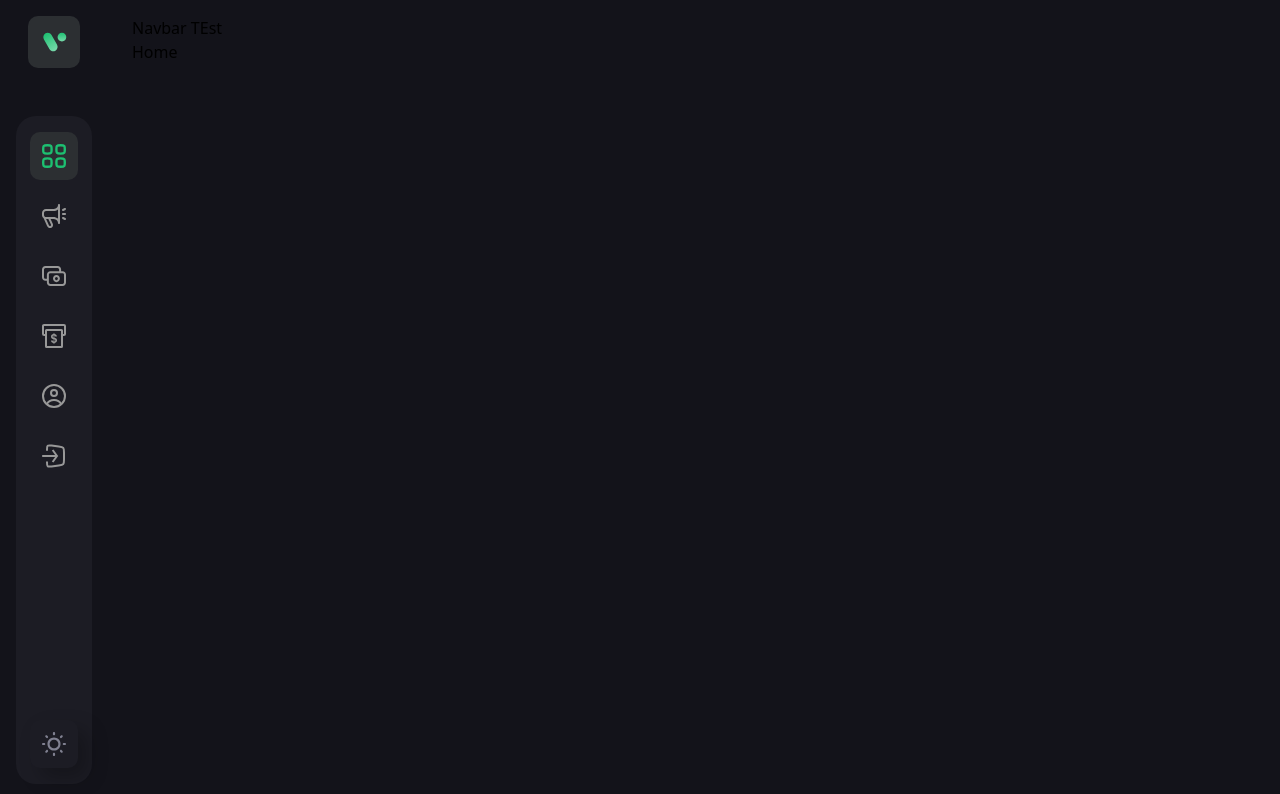
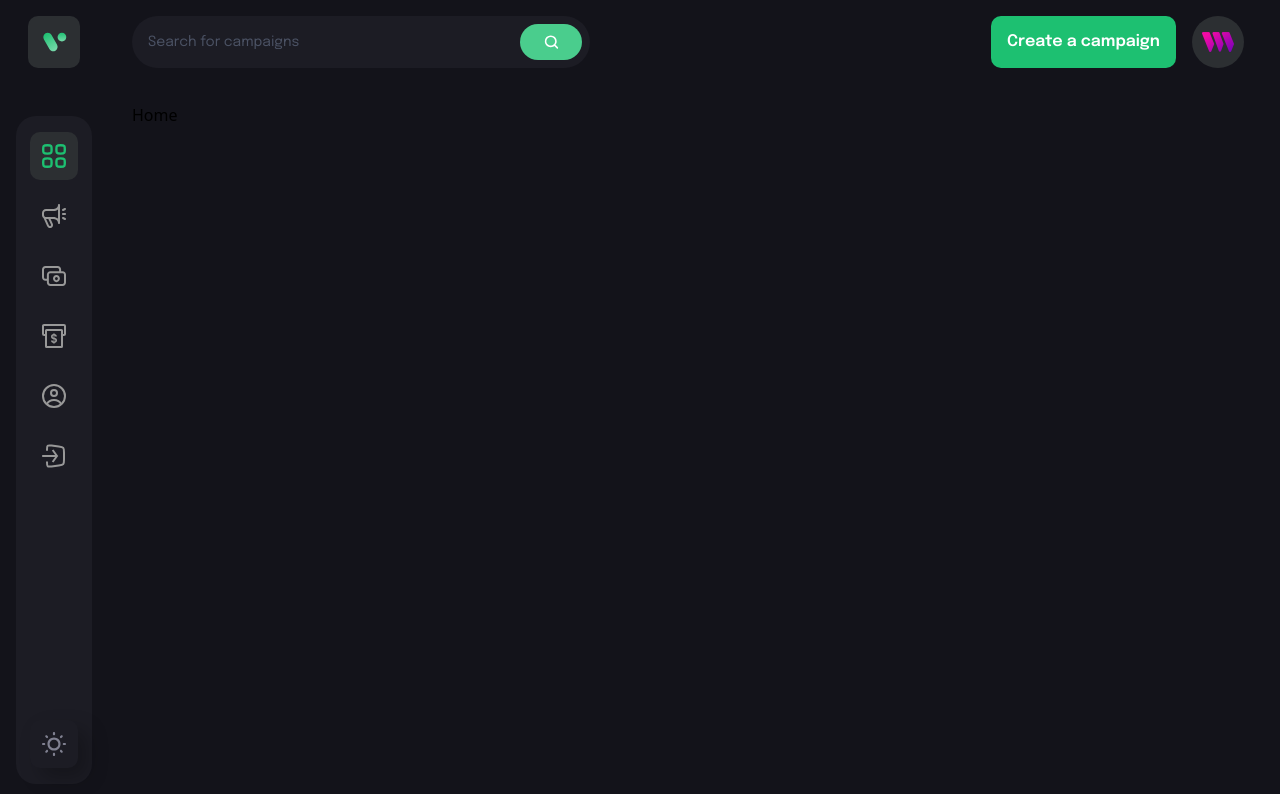
Before and after one commit to VishalTyagi098/Blockchain-CrowdFunding-App, a React (Vite) app in the folder client/: page / in a window 1280 px wide. Shown: the top 794 px of the page. Built offline with nearby package versions, Linux system fonts and the light colour scheme; what @thirdweb-dev/react would draw is missing.

Commit message:
navbar done

```diff
--- /dev/null
+++ b/client/src/components/CustomButton.jsx
@@ -0,0 +1,15 @@
+import React from "react";
+
+const CustomButton = ({ btnType, title, handleClick, styles }) => {
+  return (
+    <button
+      type={btnType}
+      className={`${styles} font-epilogue font-semibold text-[16px] leading-[26px] text-white min-h-[52px] px-4 rounded-[10px]`}
+      onClick={handleClick}
+    >
+      {title}
+    </button>
+  );
+};
+
+export default CustomButton;
--- a/client/src/components/Navbar.jsx
+++ b/client/src/components/Navbar.jsx
@@ -1,7 +1,122 @@
-import React from "react";
+import React, { useState } from "react";
+import { Link, useNavigate } from "react-router-dom";
+
+// INTERNAL IMPORT
+import { CustomButton } from "./";
+import { logo, menu, search, thirdweb } from "../assets";
+import { navlinks } from "../constants";
+
+const address = "0xabc";
 
 const Navbar = () => {
-  return <div>Navbar TEst</div>;
+  const navigate = useNavigate();
+  const [isActive, setIsActive] = useState("dashboard");
+  const [toggleDrawer, setToggleDrawer] = useState(false);
+
+  return (
+    <div className="flex md:flex-row flex-col-reverse justify-between mb-[35px] gap-6">
+      <div className="lg:flex-1 flex flex-row max-w-[458px] py-2 pl-4 pr-2 h-[52px] bg-[#1c1c24] rounded-[100px]">
+        <input
+          type="text"
+          placeholder="Search for campaigns"
+          className="flex w-full font-epilogue font-normal text-[14px] placeholder:text-[#4b5264] text-white bg-transparent outline-none"
+        />
+
+        <div className="w-[72px] h-full rounded-[20px] bg-[#4acd8d] flex justify-center items-center cursor-pointer">
+          <img
+            src={search}
+            alt="search"
+            className="w-[15px] h-[15px] object-contain"
+          />
+        </div>
+      </div>
+
+      <div className="sm:flex hidden flex-row justify-end gap-4">
+        <CustomButton
+          btnType="button"
+          title={address ? "Create a campaign" : "Connect"}
+          styles={address ? "bg-[#1dc071]" : "bg-[#8c6dfd]"}
+          handleClick={() => {
+            if (address) navigate("create-campaign");
+            else "connect()";
+          }}
+        />
+
+        <Link to="/profile">
+          <div className="w-[52px] h-[52px] rounded-full bg-[#2c2f32] flex justify-center items-center cursor-pointer">
+            <img
+              src={thirdweb}
+              alt="user"
+              className="w-[60%] h-[60%] object-contain"
+            />
+          </div>
+        </Link>
+      </div>
+
+      {/* Small Screen navigation */}
+      <div className="sm:hidden flex justify-between items-center relative">
+        <div className="w-[40px] h-[40px] rounded-[10px] bg-[#2c2f32] flex justify-center items-center cursor-pointer">
+          <img
+            src={thirdweb}
+            alt="user"
+            className="w-[60%] h-[60%] object-contain"
+          />
+        </div>
+        <img
+          src={menu}
+          alt="menu"
+          className="w-[34px] h-[34px] object-contain cursor-pointer"
+          onClick={() => setToggleDrawer((prev) => !prev)}
+        />
+        <div
+          className={`absolute top-[60px] right-0 left-0 bg-[#1c1c24] z-10 shadow-secondary py-4 ${
+            !toggleDrawer ? "-translate-y-[100vh]" : "translate-y-0"
+          } transition-all duration-700`}
+        >
+          <ul className="mb-4">
+            {navlinks.map((Link) => (
+              <li
+                key={Link.name}
+                className={`flex p-4 ${
+                  isActive === Link.name && "bg-[#3a3a43]"
+                }`}
+                onClick={() => {
+                  setIsActive(Link.name);
+                  setToggleDrawer(false);
+                  navigate(Link.link);
+                }}
+              >
+                <img
+                  src={Link.imgUrl}
+                  alt={Link.name}
+                  className={`w-[24px] h-[24px] object-contain ${
+                    isActive === Link.name ? "grayscale-0" : "grayscale"
+                  }`}
+                />
+                <p
+                  className={`ml-[20px] font-epilogue font-semibold text-[14px] ${
+                    isActive === Link.name ? "text-[#1dc071]" : "text-[#808191]"
+                  }`}
+                >
+                  {Link.name}
+                </p>
+              </li>
+            ))}
+          </ul>
+
+          <CustomButton
+            btnType="button"
+            title={address ? "Create a campaign" : "Connect"}
+            styles={address ? "bg-[#1dc071] ml-4" : "bg-[#8c6dfd] ml-4"}
+            handleClick={() => {
+              if (address) navigate("create-campaign");
+              else "connect()";
+            }}
+          />
+        </div>
+      </div>
+    </div>
+  );
 };
 
 export default Navbar;
--- a/client/src/components/index.js
+++ b/client/src/components/index.js
@@ -1,2 +1,3 @@
 export { default as Sidebar } from "./Sidebar";
 export { default as Navbar } from "./Navbar";
+export { default as CustomButton } from "./CustomButton";
```
